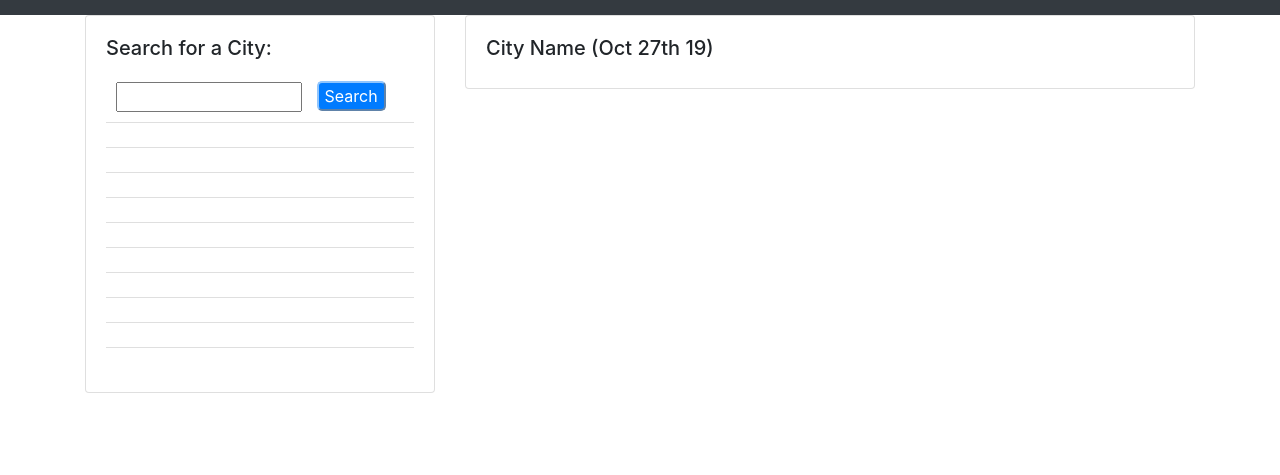
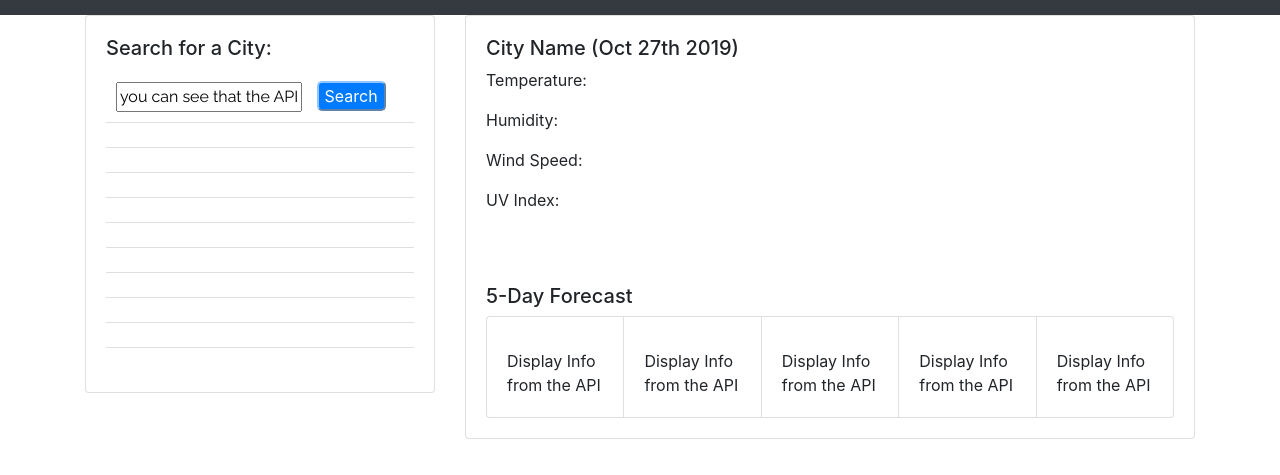
Before and after one commit to marieegilbert/homework6, a plain HTML site: page index.html in a window 1280 px wide. Shown: the part 61-536 px from the top of the page. Drawn offline with nearby package versions, Linux system fonts and the light colour scheme.

Commit message:
last upload, ran out of time

```diff
--- a/index.html
+++ b/index.html
@@ -21,7 +21,7 @@
             <div class="card">
               <div class="card-body">
                 <h5 class="card-title">Search for a City:</h5>
-                <input type="text" id="searchCity">
+                <input type="text" id="searchCity" value="you can see that the API is connected">
                 <button class="search">Search</button>
                 <i class="fas fa-search"></i>
                     <ul class="list-group list-group-flush">
@@ -41,9 +41,47 @@
           </div>
           <div class="col-sm-8">
             <div class="card">
-              <div class="card-body">
+              <div class="card-body border-primary mb-3">
                 <h5 class="city-name" id="currentDay"></h5>
-                <p class="card-text"></p>
+                <p class="temperature">Temperature: </p>
+                <p class="humidity">Humidity: </p>
+                <p class="wind-speed">Wind Speed: </p>
+                <p class="uv-index">UV Index: </p>
+              </div>
+              <div class="card-body" >
+                <h5 class="city-name" id="5-day-forecast">5-Day Forecast</h5>
+                <div class="card-group">
+                    <div class="card">
+                      <div class="card-body">
+                        <h5 class="card-title" id="forecast-1"></h5>
+                        <p class="card-text">Display Info from the API</p>
+                      </div>
+                    </div>
+                    <div class="card">
+                      <div class="card-body">
+                        <h5 class="card-title" id="forecast-2"></h5>
+                        <p class="card-text">Display Info from the API</p>
+                      </div>
+                    </div>
+                    <div class="card">
+                      <div class="card-body">
+                        <h5 class="card-title" id="forecast-3"></h5>
+                        <p class="card-text">Display Info from the API</p>
+                      </div>
+                    </div>
+                    <div class="card">
+                      <div class="card-body">
+                        <h5 class="card-title" id="forecast-4"></h5>
+                        <p class="card-text">Display Info from the API</p>
+                      </div>
+                    </div>
+                    <div class="card">
+                      <div class="card-body">
+                        <h5 class="card-title" id="forecast-5"></h5>
+                        <p class="card-text">Display Info from the API</p>
+                      </div>
+                    </div>
+                  </div>
               </div>
             </div>
           </div>
--- a/script.js
+++ b/script.js
@@ -1,11 +1,15 @@
 $(document).ready(function(){
 
 //Display Date
-var currentDayText = moment().format("MMM Do YY");
+var currentDayText = moment().format("MMM Do YYYY");
 $("#currentDay").text("City Name " + "(" + (currentDayText) +")");
+
+//call function to fill descriptions
+displayStorage();
 
 $(".search").on("click", function(){
     var userInput = $("#searchCity").val().trim();
+    // localStorage.setItem(userInput);
 
    var queryURL = "https://cors-anywhere.herokuapp.com/api.openweathermap.org/data/2.5/weather?q=" + userInput + "&units=imperial&appid=1fede5b00042eb37df138bc327a6d612";
 
@@ -16,16 +20,11 @@ $(".search").on("click", function(){
     }).then(function (response){
         //console.log(response) use the response object elements to build out the info in html
 
-  //call function to fill descriptions
-  displayStorage();
-
         //make a jquery element to display the value of the text element
         var cityName = localStorage.getItem($("<#li>").val(response.name));
         var cityTemp = response.main.temp;
         var cityHumidity = response.main.humidity;
         var windSpeed = response.wind.speed;
-
-
 
         //Set "response values" key in localStorage
         localStorage.setItem("city", response.name);
@@ -38,9 +37,9 @@ $(".search").on("click", function(){
 
 function displayStorage() {
     var city = ["1", "2", "3", "4", "5", "6", "7", "8", "9", "10"];
-    for (var i = 0; i < cities.length; i++) {
-      var response = localStorage.getItem(city[i]);
-      $("#" + city[i]).find("textarea").val(response);
+    for (var i = 0; i < city.length; i++) {
+      var display = localStorage.getItem(city[i]);
+      $("#" + city[i]).find("#citySearch").val(display);
     }
   }
 });
--- a/style.css
+++ b/style.css
@@ -39,3 +39,9 @@ width: 100%;
     width: 100%;
     background: #007BFF;
 }
+
+#forecast {
+    margin: 5px;
+    border: 5px;
+    background: blue;
+}
```
